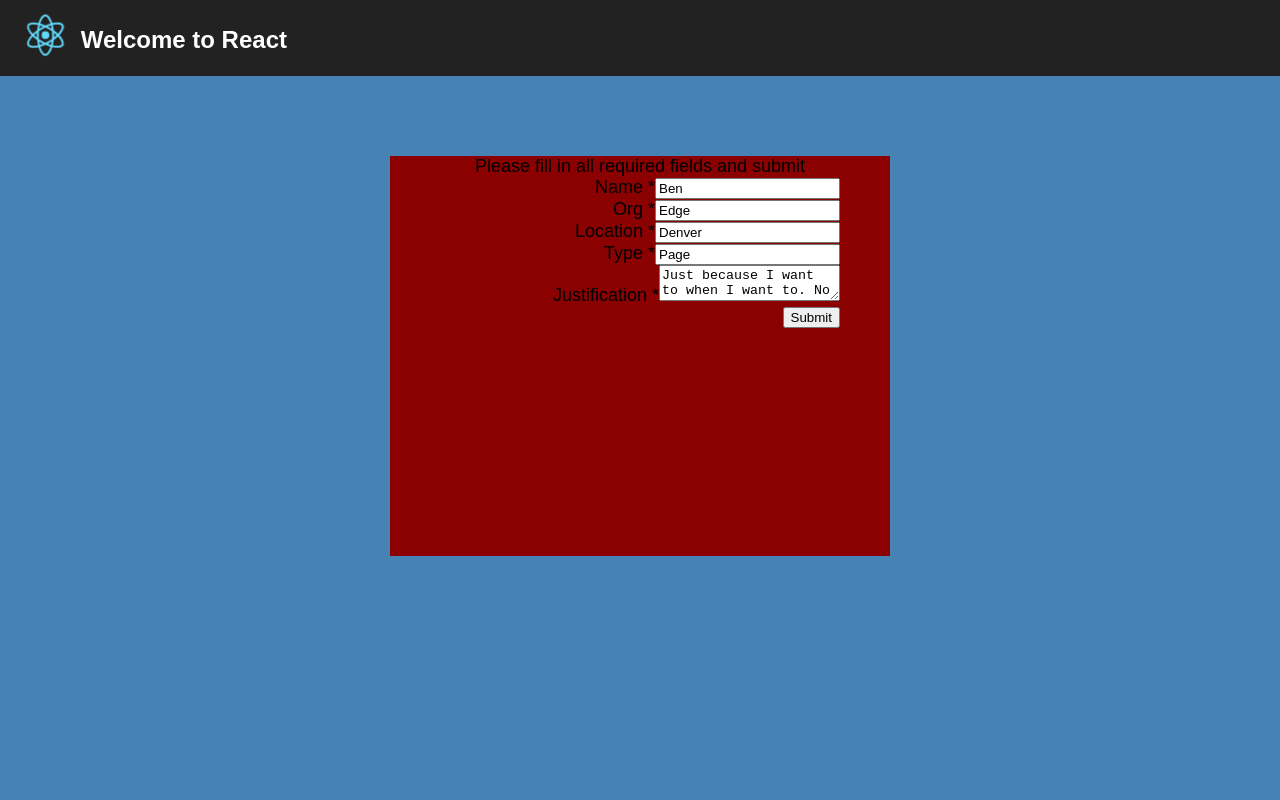
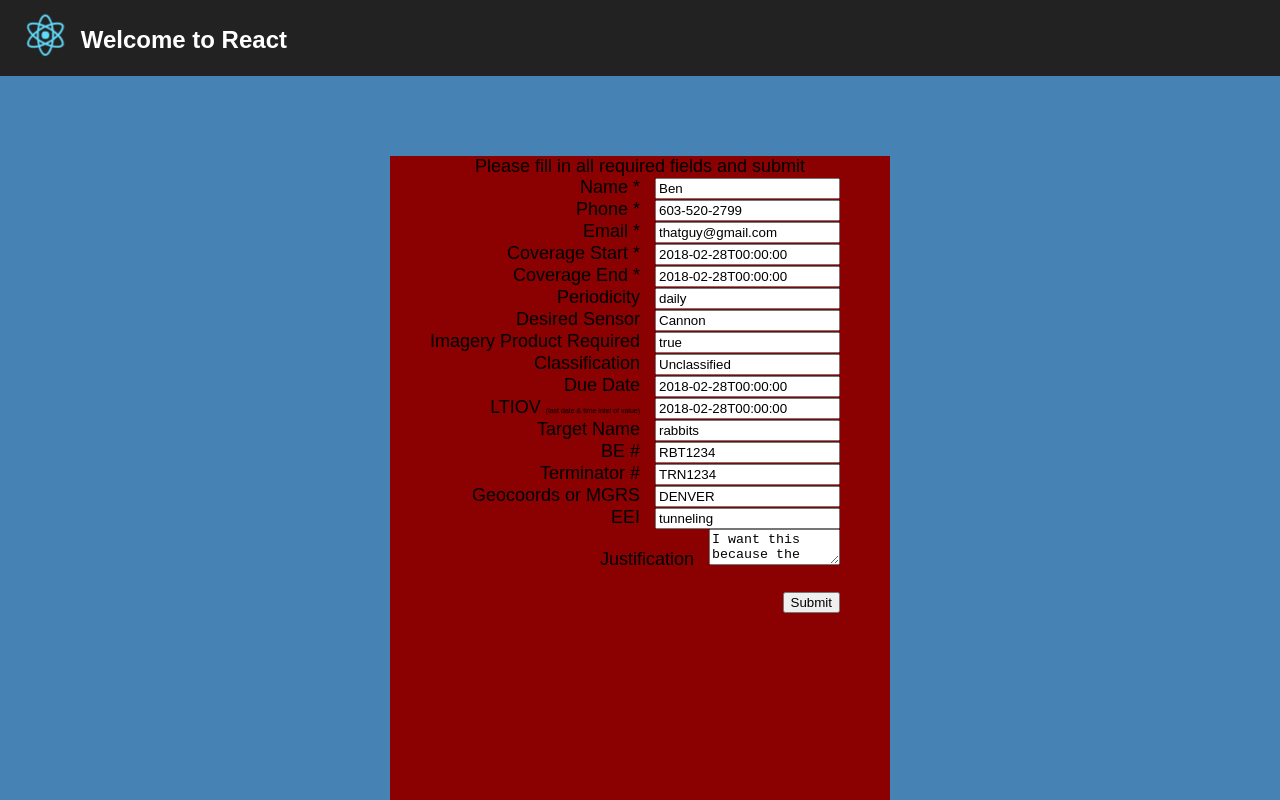
Before and after one commit to allsportster023/report_viewer, a React (Create React App) app: page / in a window 1280 px wide. Shown: the top 800 px of the page. Built offline with nearby package versions, Linux system fonts and the light colour scheme.

Commit message:
Added all RFI fields and added datetime pickers.

```diff
--- a/package.json
+++ b/package.json
@@ -6,6 +6,7 @@
     "axios": "^0.18.0",
     "moment": "^2.20.1",
     "react": "^16.2.0",
+    "react-datepicker": "^1.2.1",
     "react-dom": "^16.2.0",
     "react-scripts": "1.1.1"
   },
--- a/src/RequestPage.css
+++ b/src/RequestPage.css
@@ -1,5 +1,5 @@
 .RequestPage-main {
-    height: 50vh;
+    height: 100vh;
     width: 500px;
     background-color: darkred;
     margin: 0 auto;
@@ -18,3 +18,18 @@
     text-decoration: underline;
     cursor: pointer;
 }
+
+.textInput {
+    margin-left: 15px;
+}
+.textArea {
+    margin-left: 15px;
+    width: 125px;
+}
+ul.react-datepicker__time-list {
+    padding: 0;
+}
+
+label > div {
+    display: inline;
+}
--- a/src/RequestPage.js
+++ b/src/RequestPage.js
@@ -1,7 +1,9 @@
 import React, {Component} from 'react';
-import axios from 'axios';
+// import axios from 'axios';
 import moment from 'moment'
 import './RequestPage.css';
+import DatePicker from 'react-datepicker';
+import 'react-datepicker/dist/react-datepicker.css';
 
 class RequestPage extends Component {
 
@@ -27,16 +29,31 @@ class RequestPage extends Component {
 
         this.handleSubmit = this.handleSubmit.bind(this);
         this.handleInputChange = this.handleInputChange.bind(this);
+        // this.dateChanged = this.dateChanged(this);
 
         this.state = {
-            name: "Ben",
-            org: "Edge",
-            location: "Denver",
-            type: "Page",
-            justification: "Just because I want to when I want to. No other reason. Thank you."
+            originator: "Ben",
+            phone: "603-520-2799",
+            email: "thatguy@gmail.com",
+            coverageStart: moment.utc().startOf('day'),
+            coverageEnd: moment.utc().startOf('day'),
+            periodicity: "daily",
+            sensor: "Cannon",
+            productRequired: true,
+            classification: "Unclassified",
+            dueDate: moment.utc().startOf('day'),
+            ltiov: moment.utc().startOf('day'),
+            targetName: "rabbits",
+            beNum: "RBT1234",
+            termNum: "TRN1234",
+            coords: "DENVER",
+            eei: "tunneling",
+            justification: "I want this because the dumb rabbits keep getting into the garden and I need to figure out where they are coming from"
+
 
         }
     }
+
 
     handleSubmit(event) {
         console.log("Submitting the form");
@@ -71,7 +88,15 @@ class RequestPage extends Component {
         });
     }
 
+    dateChanged(field, date) {
+        this.setState({
+            [field]: date
+        });
+
+    }
+
     render() {
+        const _this = this;
         return (
             <div className="RequestPage-main">
                 {/*<span className="fake-link" onClick={this.props.resetAction()}>Go back</span>*/}
@@ -80,33 +105,138 @@ class RequestPage extends Component {
                     <form id={"requestForm"} onSubmit={this.handleSubmit}>
                         <label>
                             Name *
-                            <input name="name" type="input" value={this.state.name}
+                            <input className={"textInput"} name="name" type="input" value={this.state.originator}
                                    onChange={this.handleInputChange}/>
                         </label>
                         <br/>
                         <label>
-                            Org *
-                            <input name="org" type="string" value={this.state.org}
+                            Phone *
+                            <input className={"textInput"} name="name" type="input" value={this.state.phone}
                                    onChange={this.handleInputChange}/>
                         </label>
                         <br/>
                         <label>
-                            Location *
-                            <input name="location" type="string" value={this.state.location}
+                            Email *
+                            <input className={"textInput"} name="name" type="input" value={this.state.email}
                                    onChange={this.handleInputChange}/>
                         </label>
                         <br/>
                         <label>
-                            Type *
-                            <input name="type" type="string" value={this.state.type}
+                            Coverage Start *
+                            <DatePicker
+                                className={"textInput"}
+                                selected={_this.state.coverageStart}
+                                onChange={_this.dateChanged.bind(_this, "coverageStart")}
+                                showTimeSelect
+                                dateFormat="YYYY-MM-DDTHH:mm:ss"
+                                timeFormat="HHmm"
+                                timeIntervals={60}
+                                showYearDropdown
+                            />
+                        </label>
+                        <br/>
+                        <label>
+                            Coverage End *
+                            <DatePicker
+                                className={"textInput"}
+                                selected={_this.state.coverageEnd}
+                                onChange={_this.dateChanged.bind(_this, "coverageEnd")}
+                                showTimeSelect
+                                dateFormat="YYYY-MM-DDTHH:mm:ss"
+                                timeFormat="HHmm"
+                                timeIntervals={60}
+                                showYearDropdown
+                            />
+                        </label>
+                        <br/>
+                        <label>
+                            Periodicity
+                            <input className={"textInput"} name="name" type="input" value={this.state.periodicity}
                                    onChange={this.handleInputChange}/>
                         </label>
                         <br/>
                         <label>
-                            Justification *
-                            <textarea name={"justification"} value={this.state.justification}
+                            Desired Sensor
+                            <input className={"textInput"} name="org" type="string" value={this.state.sensor}
                                    onChange={this.handleInputChange}/>
                         </label>
+                        <br/>
+                        <label>
+                            Imagery Product Required
+                            <input className={"textInput"} name="location" type="string" value={this.state.productRequired}
+                                   onChange={this.handleInputChange}/>
+                        </label>
+                        <br/>
+                        <label>
+                            Classification
+                            <input className={"textInput"} name="type" type="string" value={this.state.classification}
+                                   onChange={this.handleInputChange}/>
+                        </label>
+                        <br/>
+                        <label>
+                            Due Date
+                            <DatePicker
+                                className={"textInput"}
+                                selected={_this.state.dueDate}
+                                onChange={_this.dateChanged.bind(_this, "dueDate")}
+                                showTimeSelect
+                                dateFormat="YYYY-MM-DDTHH:mm:ss"
+                                timeFormat="HHmm"
+                                timeIntervals={60}
+                                showYearDropdown
+                            />
+                        </label>
+                        <br/>
+                        <label>
+                            LTIOV <span style={{fontSize: "7px"}}>(last date & time intel of value)</span>
+                            <DatePicker
+                                className={"textInput"}
+                                selected={_this.state.ltiov}
+                                onChange={_this.dateChanged.bind(_this, "ltiov")}
+                                showTimeSelect
+                                dateFormat="YYYY-MM-DDTHH:mm:ss"
+                                timeFormat="HHmm"
+                                timeIntervals={60}
+                                showYearDropdown
+                            />
+                        </label>
+                        <br/>
+                        <label>
+                            Target Name
+                            <input className={"textInput"} name="type" type="string" value={this.state.targetName}
+                                   onChange={this.handleInputChange}/>
+                        </label>
+                        <br/>
+                        <label>
+                            BE #
+                            <input className={"textInput"} name="type" type="string" value={this.state.beNum}
+                                   onChange={this.handleInputChange}/>
+                        </label>
+                        <br/>
+                        <label>
+                            Terminator #
+                            <input className={"textInput"} name="type" type="string" value={this.state.termNum}
+                                   onChange={this.handleInputChange}/>
+                        </label>
+                        <br/>
+                        <label>
+                            Geocoords or MGRS
+                            <input className={"textInput"} name="type" type="string" value={this.state.coords}
+                                   onChange={this.handleInputChange}/>
+                        </label>
+                        <br/>
+                        <label>
+                            EEI
+                            <input className={"textInput"} name="type" type="string" value={this.state.eei}
+                                   onChange={this.handleInputChange}/>
+                        </label>
+                        <br/>
+                        <label>
+                            Justification
+                            <textarea className={"textArea"} name="type" type="string" value={this.state.justification}
+                                   onChange={this.handleInputChange}/>
+                        </label>
+                        <br/>
                         <br/>
                         <input type="submit" value="Submit"/>
                     </form>
```
Also changed, not shown: 1 other file (tests, documents, lock files or other folders).
